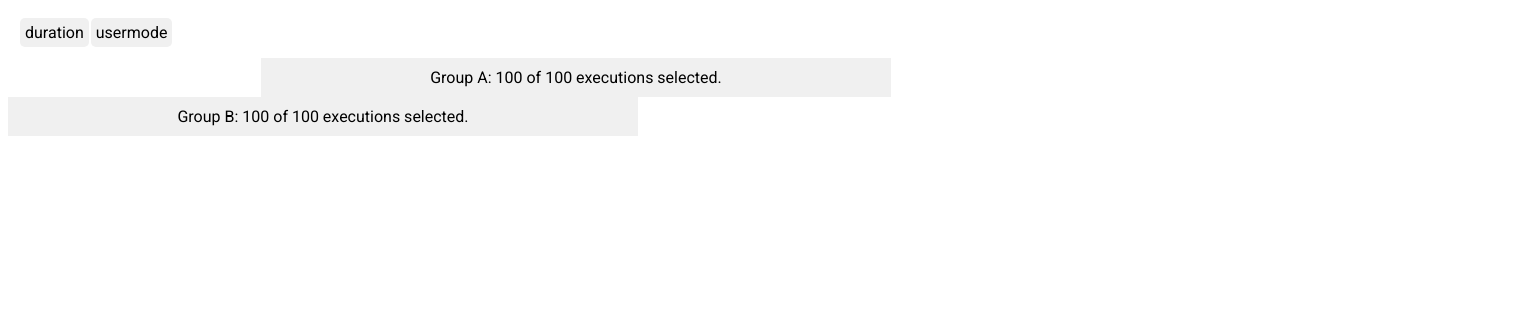
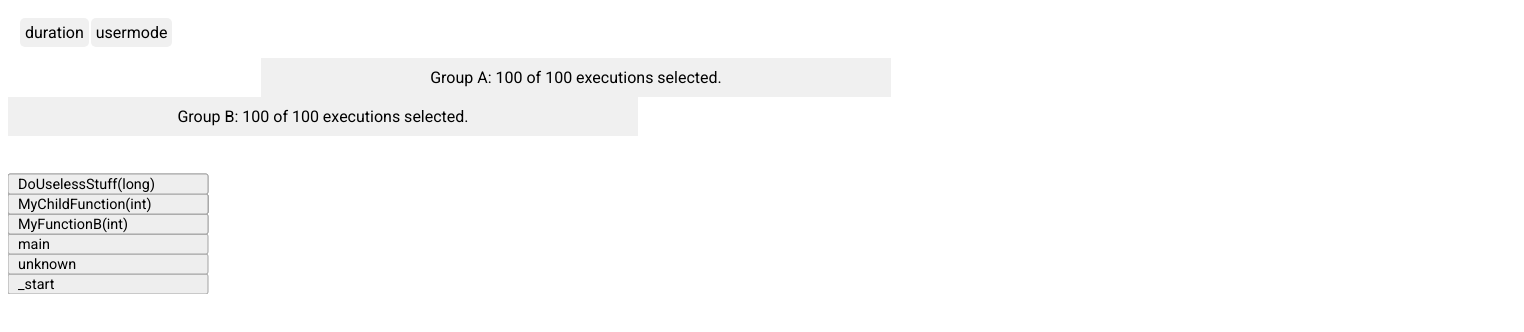
Before and after one commit to fdoray/tracecompare, a website: page index.html in a window 1280 px wide. Shown: the whole page, 1524 px wide, since content can reach past the window. Drawn offline with Linux system fonts and the light colour scheme.

Commit message:
Set y position of stacks in flame graph.

```diff
--- a/src/utils.js
+++ b/src/utils.js
@@ -6,6 +6,6 @@ function ForEachProperty(obj, callback)
   for (var property in obj)
   {
     if (obj.hasOwnProperty(property))
-      callback(property);
+      callback(property, obj[property]);
   }
 }
--- a/styles.css
+++ b/styles.css
@@ -86,3 +86,15 @@ a {
   fill: #eee;
   stroke: #666;
 }
+
+/* Flame graph */
+svg#flamegraph {
+  margin-top:15px;
+  width: 1516px;
+  font-size: 0.9em;
+}
+
+svg#flamegraph g.stack rect {
+  fill: #EEEEEE;
+  stroke: #A3A3A3;
+}
--- a/tracecompare.js
+++ b/tracecompare.js
@@ -154,6 +154,85 @@ function barChart() {
   };
   return d3.rebind(chart, brush, "on");
 }
+function FlameGraph(stacks)
+{
+  // Constants.
+  var kTextYOffset = 15;
+  var kLineHeight = 20;
+
+  // Flame graph container.
+  var container = d3.selectAll('#flamegraph');
+
+  // Stacks at the bottom of the flame graph.
+  var bottomStacks = new Array();
+
+  function Init()
+  {
+    var stackArray = new Array();
+
+    // Add an array of children to each stack and find
+    // stacks that are at the bottom of the flame graph.
+    ForEachProperty(stacks, function(stackId, stack) {
+      if (stack.b == 0)
+        bottomStacks.push(stack);
+      stack.children = new Array();
+      stack.id = stackId;
+      stackArray.push(stack);
+    });
+
+    // Fill the array of children of each stack.
+    ForEachProperty(stacks, function(stackId, stack) {
+      if (stack.b == 0)
+        return;
+      stacks[stack.b].children.push(stackId);
+    });
+
+    // Create the DOM element for each stack.
+    var gData = container.selectAll('g')
+      .data(stackArray, function(stack) { return stack.id; });
+    var gEnter = gData.enter().append('g')
+      .attr('class', 'stack');
+    gEnter.append('rect')
+      .attr('height', 20)
+      .attr('width', 200)
+      .attr('rx', 2)
+      .attr('ry', 2);
+    gEnter.append('text')
+      .attr('x', 10)
+      .attr('y', 15)
+      .text(function(stack) { return stack.f; });
+
+    // Compute the depth of each stack.
+    var maxDepth = 0;
+    function ComputeDepthRecursive(depth, stack)
+    {
+      stack.children.forEach(function(childStackId) {
+        var child = stacks[childStackId];
+        child.depth = depth;
+        ComputeDepthRecursive(depth + 1, child);
+        maxDepth = Math.max(maxDepth, depth + 1);
+      });
+    }
+    bottomStacks.forEach(function(stack) {
+      stack.depth = 0;
+      ComputeDepthRecursive(1, stack);
+    });
+
+    // Set the height of the SVG.
+    var svgHeight = (maxDepth + 1) * kLineHeight;
+    container.style('height', '' + svgHeight + 'px');
+
+    // Set the y position of each stack DOM element.
+    container.selectAll('g.stack').each(function(stack) {
+      var y = svgHeight - (stack.depth + 1) * kLineHeight;
+      var g = d3.select(this);
+      g.selectAll('rect').attr('y', y);
+      g.selectAll('text').attr('y', y + kTextYOffset);
+    })
+  }
+  Init();
+
+}
 exports.tracecompare = tracecompare;
 
 function tracecompare(path) {
@@ -191,6 +270,9 @@ function tracecompare(path) {
 
   // Charts.
   var chartsDict = {};
+
+  // Flame graph.
+  var flameGraph;
 
   // Load data.
   d3.json(path, function(error, data) {
@@ -258,6 +340,9 @@ function tracecompare(path) {
     // Show the totals.
     d3.selectAll('#total-left').text(formatNumber(data.executions.length));
     d3.selectAll('#total-right').text(formatNumber(data.executions.length));
+
+    // Create the flame graph.
+    flameGraph = FlameGraph(data.stacks);
 
     // Render.
     RenderAll();
@@ -382,7 +467,7 @@ function tracecompare(path) {
   function ShowCharts(charts)
   {
     var chartsArray = new Array();
-    ForEachProperty(charts, function(chart) { chartsArray.push(charts[chart]); });
+    ForEachProperty(charts, function(chartKey, chart) { chartsArray.push(chart); });
 
     var chartContainersData = d3.selectAll('#charts').selectAll('div.chart-container')
       .data(chartsArray, function(chart) { return chart.id; });
@@ -425,7 +510,7 @@ function ForEachProperty(obj, callback)
   for (var property in obj)
   {
     if (obj.hasOwnProperty(property))
-      callback(property);
+      callback(property, obj[property]);
   }
 }
 })(typeof exports !== 'undefined' && exports || this);
```
Also changed, not shown: src/flamegraph.js (added, +79 -0 lines), src/tracecompare.js (+7 -1 lines), tracecompare.min.js, 1 other file.
